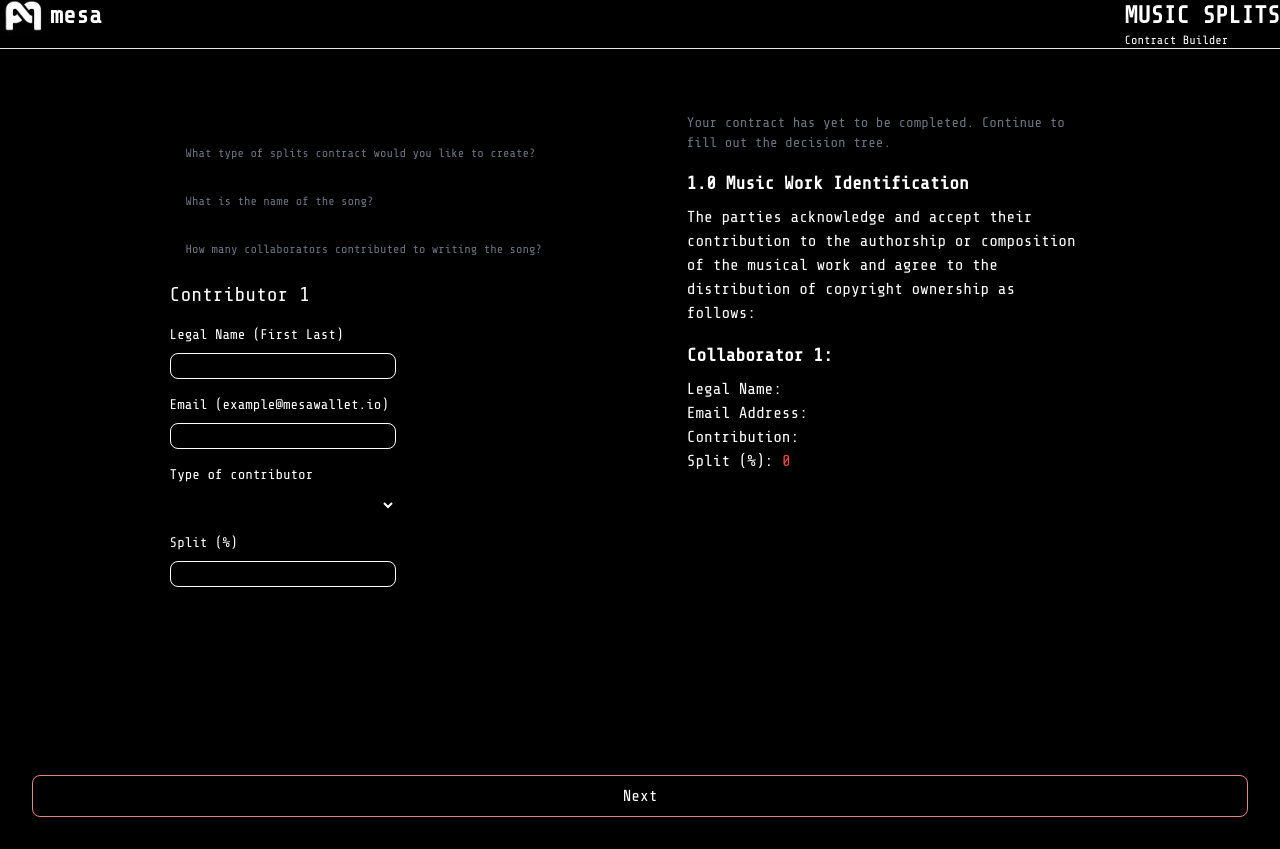
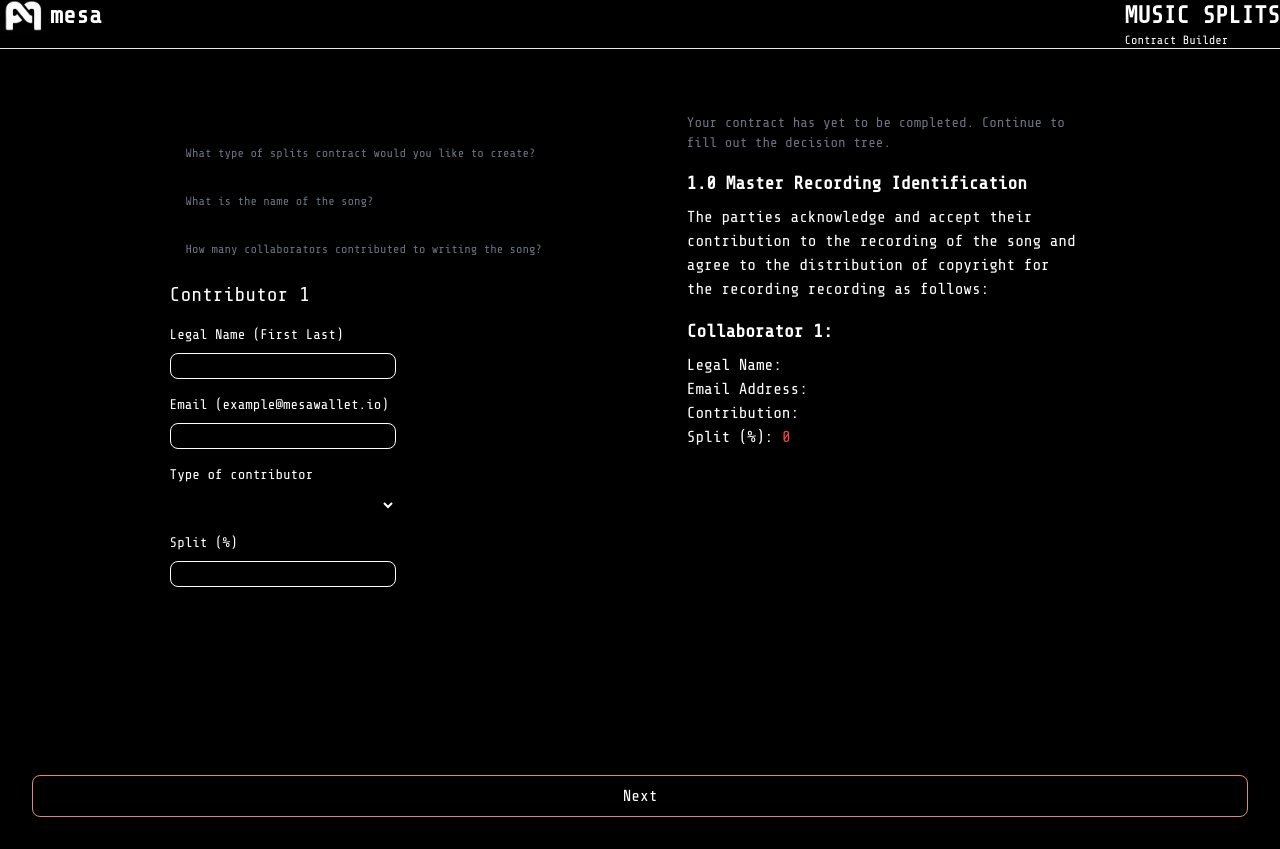
Before and after one commit to cwdevteam/contratos-builder, a Next.js app: page /master_recording/1 in a window 1280 px wide. Built offline with nearby package versions, Linux system fonts and the light colour scheme.

Commit message:
question5admin wording tweak

```diff
--- a/app/master_recording/[page]/page.tsx
+++ b/app/master_recording/[page]/page.tsx
@@ -157,11 +157,11 @@ const DynamicPage = () => {
           <p className="text-xs sm:text-sm text-gray-500 mb-4">
             Your contract has yet to be completed. Continue to fill out the decision tree.
           </p>
-          <h3 className="text-base sm:text-lg font-bold mb-2">1.0 Music Work Identification</h3>
+          <h3 className="text-base sm:text-lg font-bold mb-2">1.0 Master Recording Identification</h3>
           <p className="text-sm sm:text-base mb-4">
             The parties acknowledge and accept their contribution to the
-            authorship or composition of the musical work and agree to the
-            distribution of copyright ownership as follows:
+            recording of the song and agree to the
+            distribution of copyright for the recording recording as follows:
           </p>
           <h3 className="text-base sm:text-lg font-bold mb-2">Collaborator {pageNumber}:</h3>
           <p className="text-sm sm:text-base">
--- a/app/master_recording/question5admin/page.tsx
+++ b/app/master_recording/question5admin/page.tsx
@@ -87,7 +87,7 @@ const ContractBuilder5Admin = () => {
           <h4 className="text-base sm:text-lg font-bold mb-2">4.0 Designation of an administrator</h4>
           <p className="text-xs sm:text-sm">
             By means of the present contract, the parties recognize, accept, and declare that they designate{' '}
-            <span className="text-red-500 font-bold">{name}</span> as the representative in charge of making the decisions related to the commercial exploitation of the musical work. The designated person will make their best effort to achieve the greatest commercial benefit of the work, which includes but is not limited to: offering licenses to the market, working with publishing companies, music distributors, record labels or synchronizations. The representative is NOT authorized to sell or dispose of the copyright ownership of the musical work, they can only offer licenses of use. The sale of copyrights is an exclusive faculty of each owner.
+            <span className="text-red-500 font-bold">{name}</span> as the representative in charge of making the decisions related to the commercial exploitation of the Master recording agreement. The designated person will make their best effort to achieve the greatest commercial benefit of the work, which includes but is not limited to: offering licenses to the market, working with companies, music distributors, record labels or synchronizations. The representative is NOT authorized to sell or dispose of the copyright ownership of the musical work and the recording, they can only offer licenses of use. The sale of copyrights is an exclusive faculty of each owner.
           </p>
         </div>
       </main>
```
